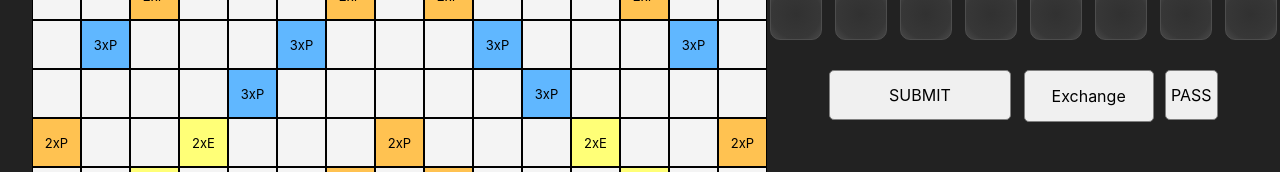
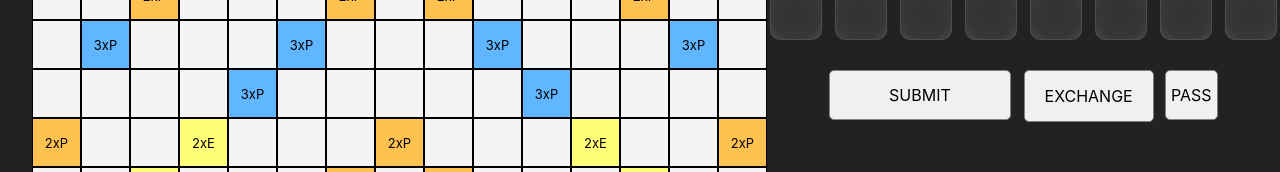
Before and after one commit to thitithat-tiankrajang/a-math_project, a React (Create React App) app: page / in a window 1280 px wide. Shown: the part 504-676 px from the top of the page. Built offline with nearby package versions, Linux system fonts and the light colour scheme.

Commit message:
exchange complete

```diff
--- a/src/App.js
+++ b/src/App.js
@@ -37,20 +37,20 @@ function App() {
     colIdx: null,
   });
 
-  const [selectedBag, setSelectedBag] = useState(false);
+  const [openBag, setOpenBag] = useState(false);
 
   const [tileInBoardByTern, setTileInBoardByTern] = useState([]);
 
-  const createTileBag = () => {
-    const tiles = [];
+  const startTileBag = [];
+  for (const [tile, data] of Object.entries(tileDistribution)) {
+    for (let i = 0; i < data.count; i++) {
+      startTileBag.push({ name: tile, point: data.point }); // เก็บเป็นวัตถุ
+    }
+  }
 
-    // สร้างรายการ tiles จาก tileDistribution
-    for (const [tile, data] of Object.entries(tileDistribution)) {
-      for (let i = 0; i < data.count; i++) {
-        tiles.push({ name: tile, point: data.point }); // เก็บเป็นวัตถุ
-      }
-    }
+  const [tileBag, setTileBag] = useState(randomTileBag(startTileBag));
 
+  function randomTileBag(tiles) {
     // สุ่มลำดับของ tiles ด้วย Fisher-Yates Shuffle
     for (let i = tiles.length - 1; i > 0; i--) {
       const j = Math.floor(Math.random() * (i + 1));
@@ -66,7 +66,6 @@ function App() {
     return tileBag;
   };
 
-  const [tileBag, setTileBag] = useState(createTileBag());
   // เลือก tile จาก rack
   function onRackClick(index) {
     if (selectedTileInRack.name !== "empty-cell") {
@@ -363,11 +362,11 @@ function App() {
     [0, 5, 8, "+", 3], // ทดสอบเลขนำหน้าด้วย 0
   ];
 
-  testCases.forEach((testCase, index) => {
-    console.log(
-      `Test Case ${index + 1}: ${testCase} - ${isValidEquation(testCase)}`
-    );
-  });
+  // testCases.forEach((testCase, index) => {
+  //   console.log(
+  //     `Test Case ${index + 1}: ${testCase} - ${isValidEquation(testCase)}`
+  //   );
+  // });
 
   function onSubmitClick() {
     if (firstTern && boardState[7][7].data.name === "empty-cell") {
@@ -489,8 +488,8 @@ function App() {
                 setTileBag={setTileBag}
                 nullCount={nullCount}
                 setNullCount={setNullCount}
-                selectedBag={selectedBag}
-                setSelectedBag={setSelectedBag}
+                openBag={openBag}
+                setOpenBag={setOpenBag}
               />
             </section>
             <section className="bottom-section">
@@ -510,10 +509,11 @@ function App() {
                   setTileBag={setTileBag}
                   rack={rack}
                   setRack={setRack}
-                  selectedBag={selectedBag}
-                  setSelectedBag={setSelectedBag}
+                  openBag={openBag}
+                  setOpenBag={setOpenBag}
                   nullCount={nullCount}
                   setNullCount={setNullCount}
+                  randomTileBag={randomTileBag}
                 />
                 <AppPass />
               </div>
--- a/src/components/AppBag.js
+++ b/src/components/AppBag.js
@@ -3,12 +3,12 @@ import "./style/AppBag.css";
 
 export default function AppBag(props) {
 
-    const { onTileClick, tileBag, setTileBag, nullCount, setNullCount, selectedBag, setSelectedBag} = props;
+    const { onTileClick, tileBag, setTileBag, nullCount, setNullCount, openBag, setOpenBag} = props;
     const [selectedStack, setSelectedStack] = useState(null);
     const [selectedTiles, setSelectedTiles] = useState([]);
 
     function openStackPopup() {
-        setSelectedBag(true);
+        setOpenBag(true);
     }
 
     function openTilePopup(index) {
@@ -17,7 +17,7 @@ export default function AppBag(props) {
     }
 
     function closePopupStack() {
-        setSelectedBag(false);
+        setOpenBag(false);
     }
 
     function closePopupTiles() {
@@ -73,7 +73,7 @@ export default function AppBag(props) {
                 Open Tile Bag
             </div>
 
-            {selectedBag && !selectedStack && (
+            {openBag && !selectedStack && (
                 <div className="popup-stack">
                     <button className="close-popup-stack-button" onClick={closePopupStack}>
                         CLOSE
--- a/src/components/AppExchange.js
+++ b/src/components/AppExchange.js
@@ -2,11 +2,10 @@ import React, { useState } from "react";
 import "./style/AppExchange.css";
 
 function AppExchange(props) {
-    const { onTileClick, rack, setRack, selectedBag, setSelectedBag, nullCount, setNullCount } = props;
+    const { onTileClick, tileBag, setTileBag, rack, setRack, openBag, setOpenBag, nullCount, setNullCount, randomTileBag } = props;
 
     const [exchangeMode, setExchangeMode] = useState(false);
     const [exchangeTiles, setExchangeTiles] = useState([]);
-    const [tileBag, setTileBag] = useState([]) ;
 
     // Function to confirm exchange
     const confirmExchange = () => {
@@ -15,24 +14,20 @@ function AppExchange(props) {
 
         // Collect tiles to be exchanged
         const exchangedTiles = exchangeTiles.map(index => {
-            const tile = updatedRack[index];
+            const tile = updatedRack[index.idx];
 
             // Set the tile in the rack to "empty-cell"
-            updatedRack[index] = { name: "empty-cell", point: 0 };
+            updatedRack[index.idx] = { name: "empty-cell", point: 0 };
 
             return tile;
         });
 
-        // Set the number of null cells to exchange
         setNullCount(exchangeTiles.length);
 
-        // Update the rack
         setRack(updatedRack);
 
-        // Mark the exchange as confirmed
-        setSelectedBag(true);
+        setOpenBag(true);
 
-        // Return exchangedTiles for parent component to handle
         return exchangedTiles;
     };
 
@@ -42,10 +37,10 @@ function AppExchange(props) {
         if (rack[index].name === 'empty-cell') return;
 
         setExchangeTiles((prev) => {
-            if (prev.includes(index)) {
-                return prev.filter((i) => i !== index);
+            if (prev.some((item) => item.idx === index)) {
+                return prev.filter((item) => item.idx !== index);
             } else {
-                return [...prev, index];
+                return [...prev, { data: { name: rack[index].name, point: rack[index].point }, idx: index }];
             }
         });
     };
@@ -61,17 +56,23 @@ function AppExchange(props) {
 
     // Cancel the exchange process and update the bag
     const cancelExchange = () => {
-        // Create a new array to hold the updated selectedBag
-        let updatedBag = [...tileBag];
+        // Create a new array to hold the updated openBag
+
+        let updatedBag = [];
+
+        tileBag.forEach(stackIndex => {
+            stackIndex.forEach(tileIndex => {
+                updatedBag.push(tileIndex);
+            })
+        })
 
         // Loop through the tileBag and add exchanged tiles back to the bag
-        exchangeTiles.forEach(tileIndex => {
-            const exchangedTile = rack[tileIndex];
-            updatedBag.push(exchangedTile);
+        exchangeTiles.forEach(tile => {
+            updatedBag.push({name: tile.data.name, point: tile.data.point});
         });
 
-        // Update the selectedBag with the new array
-        setTileBag(updatedBag);
+        // Update the openBag with the new array
+        setTileBag(randomTileBag(updatedBag));
 
         // Reset the state
         setExchangeMode(false);
@@ -84,7 +85,7 @@ function AppExchange(props) {
                 className="app-exchange"
                 onClick={(!exchangeMode && nullCount === 0) ? startExchange : undefined}
             >
-                Exchange
+                EXCHANGE
             </div>
             {exchangeMode && (
                 <div className="exchange-ui">
@@ -94,7 +95,7 @@ function AppExchange(props) {
                                 key={index}
                                 className={`rack-tile
                                     ${tile.name === 'empty-cell' ? 'empty' : ''}
-                                    ${exchangeTiles.includes(index) ? "selected" : ""}`}
+                                    ${exchangeTiles.some((item) => item.idx === index) ? "selected" : ""}`}
                                 onClick={() => toggleRackTileSelection(index)}
                             >
                                 {tile.name !== 'empty-cell' ? (
@@ -103,7 +104,7 @@ function AppExchange(props) {
                                         <div className="tile-point">{tile.point}</div>
                                     </>
                                 ) : (
-                                    <div className="empty-tile">Empty</div>
+                                    <div className="empty-tile"></div>
                                 )}
                             </div>
                         ))}
@@ -116,7 +117,11 @@ function AppExchange(props) {
                         >
                             Confirm
                         </button>
-                        <button onClick={cancelExchange}>Cancel</button>
+                        <button
+                            onClick={cancelExchange}
+                        >
+                            Cancel
+                        </button>
                     </div>
                 </div>
             )}
--- a/src/components/style/AppRack.css
+++ b/src/components/style/AppRack.css
@@ -13,7 +13,6 @@
     transform: scale(1.1); /* Slight enlargement */
 }
 
-  /* Add hover effect for rack cells */
 .rack-cell:hover {
     transform: scale(1.15);
     box-shadow: 0 0 8px rgba(0, 0, 0, 0.3);
```
